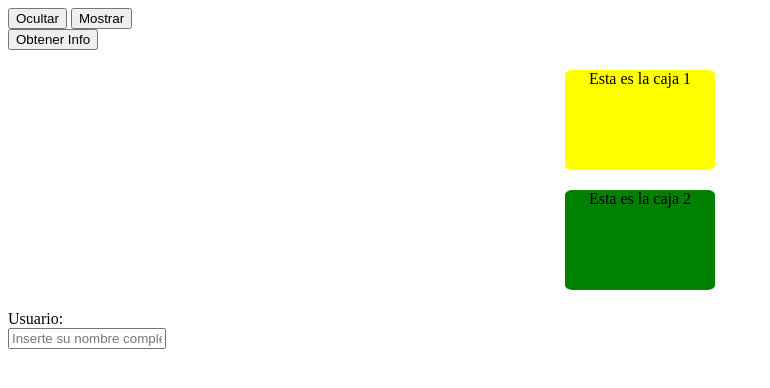
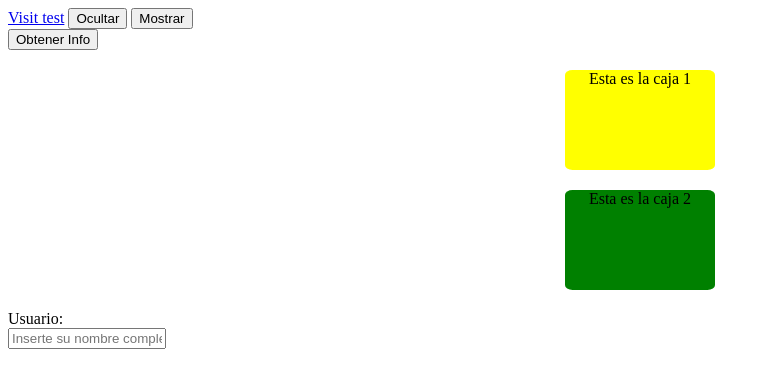
Before and after one commit to MariaCarmona/cursotemplate, a plain HTML site: page index.html in a window 1280 px wide. Shown: the whole page, without its empty margins (0-770 px from the left). Drawn offline with Linux system fonts and the light colour scheme.

Commit message:
Update index.html

```diff
--- a/index.html
+++ b/index.html
@@ -7,7 +7,7 @@
 	<link rel="stylesheet" href="css/estilos.css">
 </head>
 <body>
-
+<a href="/test">Visit test</a>
 	<button class="ocultar">Ocultar</button>
 	<button class="mostrar">Mostrar</button>
 	<div class="info"></div>
```
